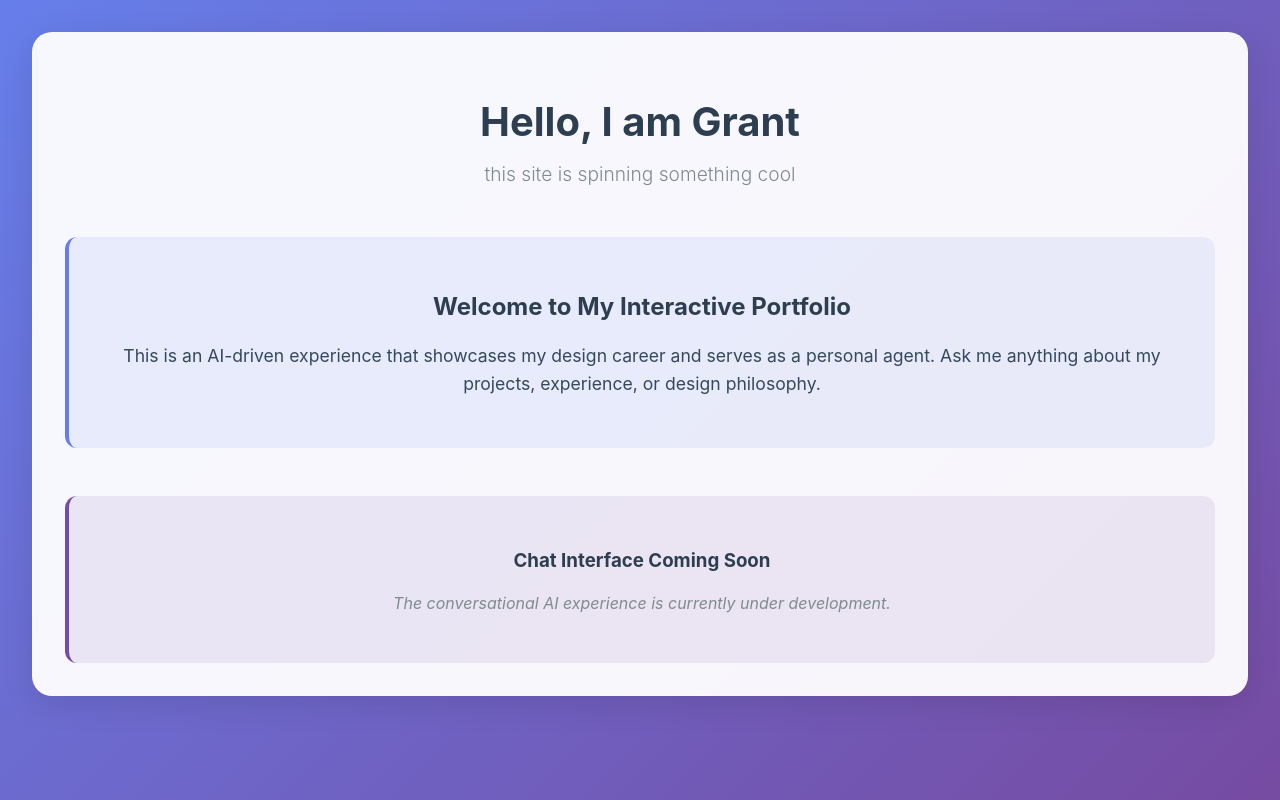
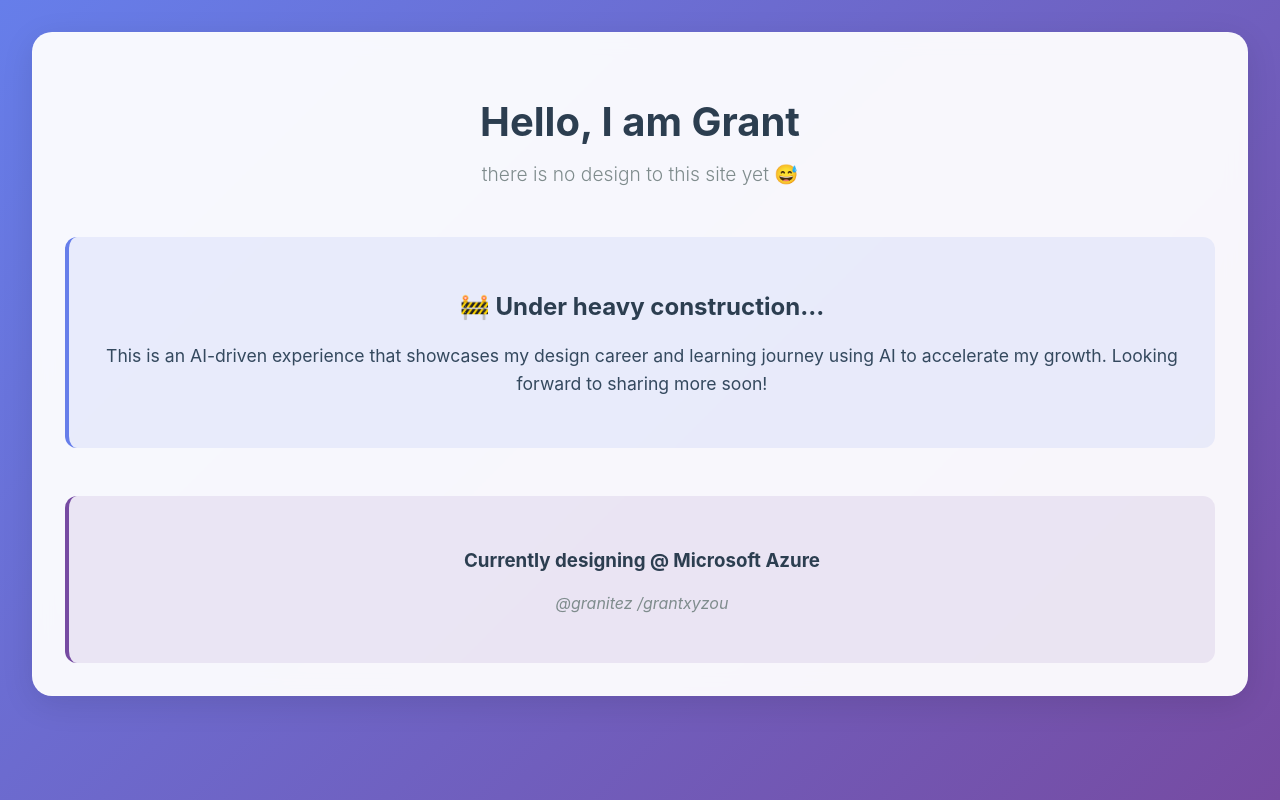
Before and after one commit to grantxyzou/aigrant, a React (Vite) app: page / in a window 1280 px wide. Built offline with nearby package versions, Linux system fonts and the light colour scheme.

Commit message:
content change

```diff
--- a/index.html
+++ b/index.html
@@ -4,7 +4,7 @@
     <meta charset="UTF-8" />
     <link rel="icon" type="image/svg+xml" href="/aigrant.svg" />
     <meta name="viewport" content="width=device-width, initial-scale=1.0" />
-    <title>Hello, I am Grant</title>
+    <title>grant zou</title>
   </head>
   <body>
     <div id="root"></div>
--- a/src/App.jsx
+++ b/src/App.jsx
@@ -5,21 +5,21 @@ function App() {
     <div className="App">
       <header className='app-header'>
        <h1>Hello, I am Grant</h1>
-        <p className="tagline">this site is spinning something cool</p>
+        <p className="tagline">there is no design to this site yet 😅</p>
       </header>
 
       <main className="app-main">
         <div className="intro-section">
-          <h2>Welcome to My Interactive Portfolio</h2>
+          <h2>🚧 Under heavy construction...</h2>
           <p>
-            This is an AI-driven experience that showcases my design career and serves as
-            a personal agent. Ask me anything about my projects, experience, or design philosophy.
+            This is an AI-driven experience that showcases my design career and learning journey using AI to accelerate my growth.
+            Looking forward to sharing more soon!
           </p>
         </div>
 
         <div className="coming-soon">
-          <h3>Chat Interface Coming Soon</h3>
-          <p>The conversational AI experience is currently under development.</p>
+          <h3>Currently designing @ Microsoft Azure</h3>
+          <p>@granitez /grantxyzou</p>
         </div>
       </main>
     </div>
```
